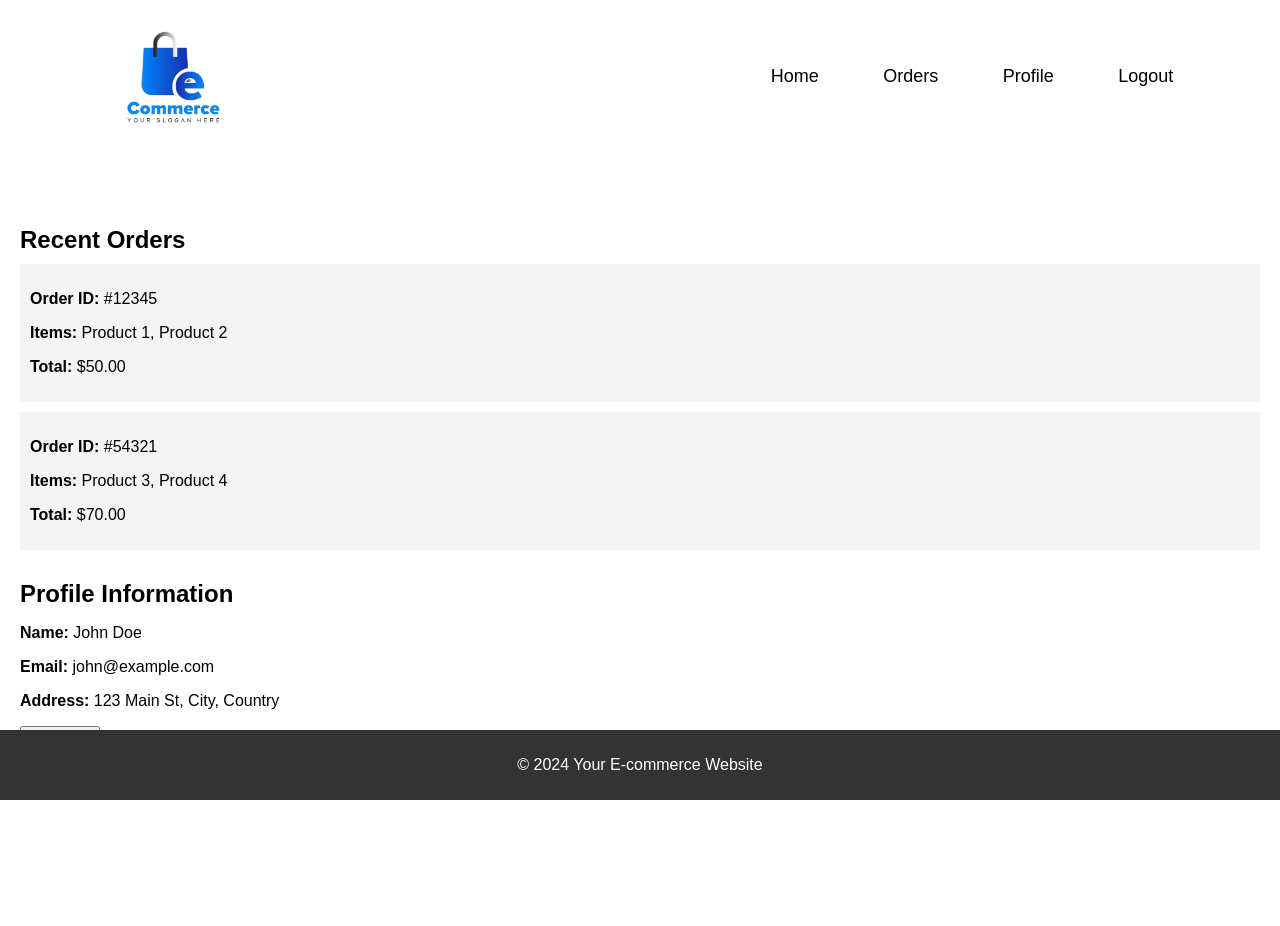
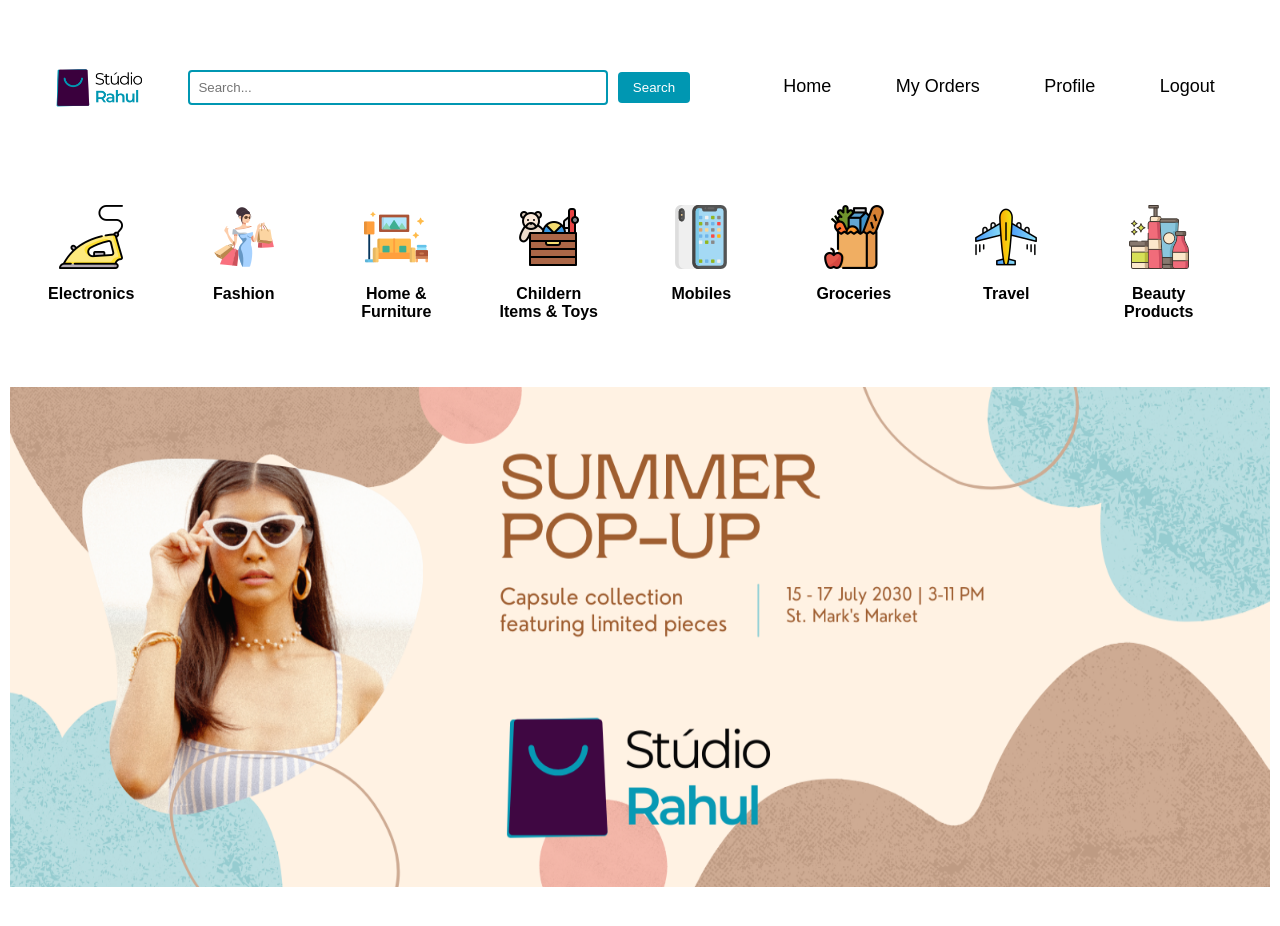
Before and after one commit to Anand6337/https---github.com-Anand6337-e-commerce-design, a plain HTML site: page index.html in a window 1280 px wide. Before the commit the page ends 800 px from the top, so only its background shows below. Drawn offline with Linux system fonts and the light colour scheme.

Commit message:
Slide Show work complete

```diff
--- a/index.css
+++ b/index.css
@@ -16,7 +16,7 @@ body {
 
 nav {
     display: flex;
-    padding: 1% 6%;
+    padding: 1% 2%;
     align-items: center;
     justify-content: space-between;
     position: sticky;
@@ -26,6 +26,23 @@ nav img {
     border-radius: 50%;
     height: 130px;
 
+}
+
+.search-bar input[type="text"] {
+    padding: 8px;
+    width: 400px;
+    border: none;
+    border-radius: 4px;
+    margin-right: 5px;
+    border: solid 2px #0097B2;
+}
+
+.search-bar button {
+    padding: 8px 15px;
+    border: none;
+    border-radius: 4px;
+    background-color: #0097B2;
+    color: white;
 }
 
 .nav-links {
@@ -49,7 +66,7 @@ nav img {
     content: '';
     width: 0%;
     height: 2px;
-    background: #ff6055;
+    background: #0097B2;
     display: block;
     margin: auto;
     transition: 0.5s;
@@ -59,23 +76,47 @@ nav img {
     width: 100%;
 }
 
-main {
-    padding: 20px;
-}
 
 section {
     margin-bottom: 30px;
+    padding: 10dp;
 }
 
 section h2 {
     margin-bottom: 10px;
 }
 
+.items-list {
+    padding-left: 20px;
+    padding-right: 20px;
+    display: flex;
+    flex-direction: row;
+    overflow-x: auto; /* Enable horizontal scrolling */
+    scrollbar-width: 100%;
+}
+
 .order-item {
-    background-color: #f4f4f4;
+    /* background-color: #f4f4f4; */
+    width: 200px;
     padding: 10px;
+    margin-right: 30px;
+    border-radius: 20px;
     margin-bottom: 10px;
+    text-align: center; /* Center text and inline elements */
+    transition: .9s;
 }
+
+.order-item img {
+    display: block; /* Set image display to block */
+    margin: 0 auto; /* Center the image horizontally */
+}
+
+.order-item:hover {
+    cursor: pointer;
+    transform: scale(1.2);
+}
+
+
 
 footer {
     background-color: #333;
@@ -101,7 +142,7 @@ nav .fa {
 
     .nav-links {
         position: absolute;
-        background: #cd5f57;
+        background: #0097B2;
         height: 100vh;
         width: 200px;
         top: 0;
--- a/index.html
+++ b/index.html
@@ -6,23 +6,29 @@
     <meta http-equiv="X-UA-Compatible" content="IE=edge">
     <meta name="viewport" content="width=device-width, initial-scale=1.0">
     <link rel="stylesheet" href="index.css">
+    <link rel="stylesheet" href="slideshow.css">
     <link rel="stylesheet"
         href="https://cdn.jsdelivr.net/npm/@fortawesome/fontawesome-free@6.1.2/css/fontawesome.mins.css">
     <link rel="stylesheet" href="http://maxcdn.bootstrapcdn.com/font-awesome/4.3.0/css/font-awesome.min.css">
     <link rel="stylesheet" href="http://fortawesome.github.io/Font-Awesome/assets/font-awesome/css/font-awesome.css">
-    <title>Document</title>
+    <title>Studio Rahul</title>
 </head>
 
 <body>
     <section class="header">
         <nav>
-            <img src="/assets/images/logo_rg.png" alt="">
+            <img src="/assets/images/logo.png" alt="">
 
-            <div class="nav-links">
+            <div class="search-bar">
+                <input type="text" placeholder="Search...">
+                <button type="submit">Search</button>
+            </div>
+
+            <div class="nav-links" id="navLinks">
                 <i class="fa fa-times" onclick="closeMenu()"></i>
                 <ul>
                     <li><a href="#">Home</a></li>
-                    <li><a href="#">Orders</a></li>
+                    <li><a href="#">My Orders</a></li>
                     <li><a href="#">Profile</a></li>
                     <li><a href="#">Logout</a></li>
                 </ul>
@@ -31,35 +37,72 @@
 
         </nav>
     </section>
-    <main>
-        <section id="orders">
-            <h2>Recent Orders</h2>
+
+        <section class="items-list">
             <!-- Sample order items -->
             <div class="order-item">
-                <p><strong>Order ID:</strong> #12345</p>
-                <p><strong>Items:</strong> Product 1, Product 2</p>
-                <p><strong>Total:</strong> $50.00</p>
+                <img src="/assets/images/iron.png" alt="img">
+                <p><strong>Electronics</strong></p>
             </div>
+            <br>
             <div class="order-item">
-                <p><strong>Order ID:</strong> #54321</p>
-                <p><strong>Items:</strong> Product 3, Product 4</p>
-                <p><strong>Total:</strong> $70.00</p>
+                <img src="/assets/images/woman.png" alt="img">
+                <p><strong>Fashion</strong></p>
             </div>
+            <br>
+            <div class="order-item">
+                <img src="/assets/images/home.png" alt="img">
+                <p><strong>Home & Furniture</strong></p>
+            </div>
+            <br>
+            <div class="order-item">
+                <img src="/assets/images/toys.png" alt="img">
+                <p><strong>Childern Items & Toys</strong></p>
+            </div>
+            <br>
+            <div class="order-item">
+                <img src="/assets/images/phone.png" alt="img">
+                <p><strong>Mobiles</strong></p>
+            </div>
+            <br>
+            <div class="order-item">
+                <img src="/assets/images/grocery.png" alt="img">
+                <p><strong>Groceries</strong></p>
+            </div>
+            <br>
+            <div class="order-item">
+                <img src="/assets/images/travel.png" alt="img">
+                <p><strong>Travel</strong></p>
+            </div>
+            <br>
+            <div class="order-item">
+                <img src="/assets/images/beauty.png" alt="img">
+                <p><strong>Beauty Products</strong></p>
+            </div>
+            <br>
+
         </section>
-        <section id="profile">
-            <h2>Profile Information</h2>
-            <p><strong>Name:</strong> John Doe</p>
-            <p><strong>Email:</strong> john@example.com</p>
-            <p><strong>Address:</strong> 123 Main St, City, Country</p>
-            <button>Edit Profile</button>
+
+        <section class="slidebox">
+
+                <div class="slide fade">
+                    <img src="assets/images/1.png" alt="Slide 1">
+                </div>
+                <div class="slide fade">
+                    <img src="assets/images/2.png" alt="Slide 2">
+                </div>
+                <div class="slide fade">
+                    <img src="assets/images/3.png" alt="Slide 3">
+                </div>
+                <div class="slide fade">
+                    <img src="assets/images/4.png" alt="Slide 4">
+                </div>
+                <script src="slideshow.js"></script>
+
         </section>
-    </main>
-    <footer>
-        <p>&copy; 2024 Your E-commerce Website</p>
-    </footer>
     <!-- Js for toggle menu in Small screen -->
     <script>
-        var navLinks = document.getElementById("navLinks");
+        var navLinks = document.querySelector(".nav-links");
 
         function showMenu() {
             navLinks.style.right = "0";
--- /dev/null
+++ b/slideshow.css
@@ -0,0 +1,52 @@
+body {
+    font-family: Arial, sans-serif;
+    margin: 0;
+    padding: 10px;
+}
+
+.slidebox{
+    /* border: 2px solid gold; */
+    height: 100vh;
+    overflow: hidden;
+}
+
+.slide img{
+    height: 500px;
+    width: 100vw;
+
+}
+
+.slide {
+    display: none;
+    width: 100px; /* Ensure slides take up full width */
+    height: 100px; /* Ensure slides take up full height */
+}
+
+.fade {
+    animation-name: fade;
+    animation-duration: 1.5s;
+}
+
+@keyframes fade {
+    from {
+        opacity: 0.4;
+    }
+    to {
+        opacity: 1;
+    }
+}
+
+@media(max-width: 768px) {
+
+    .search-bar input[type="text"] {
+        margin-top: 40px;
+
+        width: 60%; /* Adjust width for mobile */
+    }
+
+    .search-bar button {
+        margin-top: 10px;
+        width: 40%; /* Adjust width for mobile */
+    }
+
+}
--- /dev/null
+++ b/slideshow.js
@@ -0,0 +1,17 @@
+let slideIndex = 0;
+showSlides();
+
+function showSlides() {
+    const slides = document.querySelectorAll(".slide");
+    if (slides.length === 0) {
+        alert("No slides found!");
+        return; // If there are no slides, exit the function
+    }
+    slideIndex++;
+    if (slideIndex > slides.length) slideIndex = 1;
+    for (let i = 0; i < slides.length; i++) {
+        slides[i].style.display = "none";
+    }
+    slides[slideIndex - 1].style.display = "block";
+    setTimeout(showSlides, 4000); // Change image every 4 seconds
+}
```
Also changed, not shown: assets/images/1.png (added), assets/images/2.png (added), assets/images/3.png (added), assets/images/4.png (added), assets/images/beauty.png (added), assets/images/grocery.png (added), assets/images/home.png (added), assets/images/iron.png (added), assets/images/logo.png (added), assets/images/phone.png (added), assets/images/toys.png (added), assets/images/travel.png (added), assets/images/woman.png (added).
